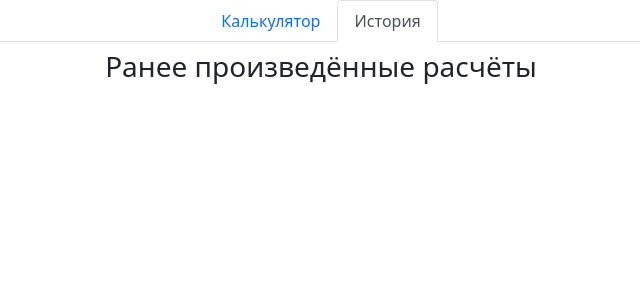
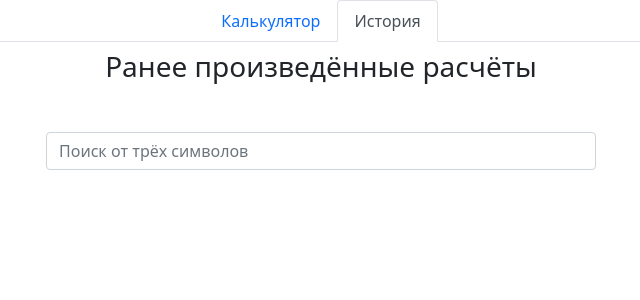
Before and after one commit to mufteev/ertelecom, a React (Create React App) app in the folder client/: page /history in a window 1280 px wide. Shown: the top 300 px of the page, without its empty margins (319-959 px from the left). Built offline with nearby package versions, Linux system fonts and the light colour scheme; no server answers.

Commit message:
search history

```diff
--- a/client/src/components/Calc/index.js
+++ b/client/src/components/Calc/index.js
@@ -98,7 +98,7 @@ function Calc() {
 
   function searchCities(search) {
     (async () => {
-      if (typeof search !== 'string' || search.length === 0) {
+      if (typeof search !== 'string' || search.length < 3) {
         return;
       }
 
--- a/client/src/components/History/index.js
+++ b/client/src/components/History/index.js
@@ -1,20 +1,22 @@
 import './History.css';
 import { useEffect, useState } from 'react';
 import { useDispatch, useSelector } from 'react-redux';
-import { getJSON } from '../../util/request';
+import { postJSON } from '../../util/request';
 import { loadRequests } from '../../store/history';
-import { Col, Container, Row } from 'react-bootstrap';
+import { Col, Container, Row, InputGroup, FormControl, Button } from 'react-bootstrap';
 import { formatCurrency, formatDateTime } from '../../util/format';
+import { isNullOrWhiteSpace } from '../../util/validation';
 
 function History() {
   const dispatch = useDispatch();
   const [error, setError] = useState(null);
+  const [search, setSearch] = useState('');
   const history = useSelector(state => state.history);
 
   useEffect(() => {
     (async () => {
       try {
-        const response = await getJSON('/api/history/get_all');
+        const response = await postJSON('/api/history/search');
 
         if (response.errorCode === 0) {
           dispatch(loadRequests(response.data));
@@ -57,12 +59,54 @@ function History() {
     );
   }
 
+  function searchHistory(s) {
+    setSearch(s);
+    if (s.length >= 3) {
+      (async () => {
+        try {
+          const data = {
+            query: s
+          };
+          const response = await postJSON('/api/history/search', data);
+
+          if (response.errorCode === 0) {
+            dispatch(loadRequests(response.data));
+          }
+        } catch (e) {
+          const msg = e instanceof Response && e.status === 504
+            ? 'Сервер не доступен'
+            : e.statusText;
+          setError(msg);
+        }
+      })();
+    }
+  }
+
   return (
     <Container className="p-2">
       <h3 className="text-center mb-5">Ранее произведённые расчёты</h3>
       { error ? <div className="m-3 p-3 error-info">{ error }</div> : null }
       <Row className="justify-content-center">
         <Col sm="12" md="6">
+          <InputGroup>
+            <FormControl value={ search }
+                         placeholder="Поиск от трёх символов"
+                         onChange={ e => searchHistory(e.target.value) }
+            />
+            {
+              !isNullOrWhiteSpace(search)
+                ?
+                (
+                  <Button variant="outline-danger" onClick={() => searchHistory('') }>
+                    Очистить
+                  </Button>
+                )
+                : null
+            }
+          </InputGroup>
+
+          <br/>
+
           {
             history
               .requests
```
Also changed, not shown: 1 other file (tests, documents, lock files or other folders).
